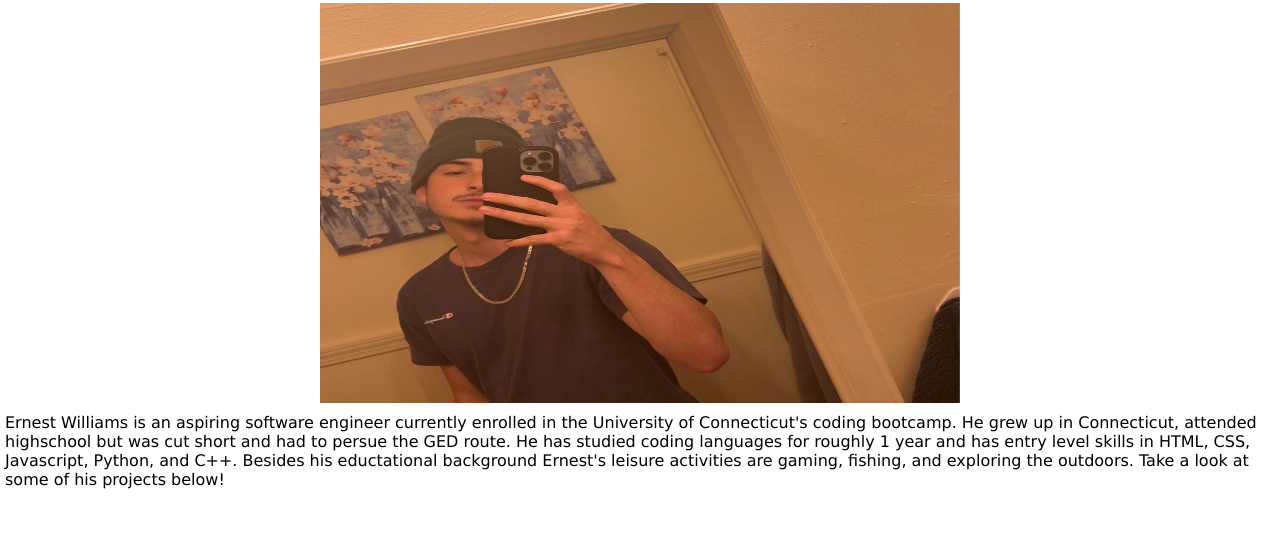
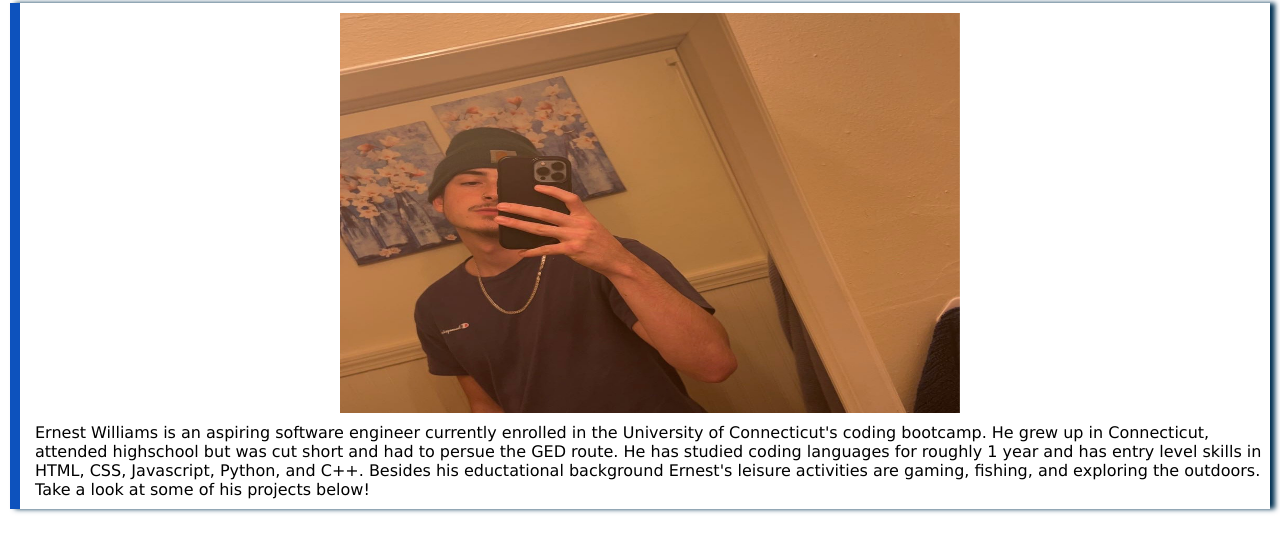
Before and after one commit to kiedae/Ernests-Project-Portfolio, a plain HTML site: page index.html in a window 1280 px wide. Shown: the part 55-606 px from the top of the page. Drawn offline with Linux system fonts and the light colour scheme.

Commit message:
added box shadow to about section, need to adjust the shadow since it will stay true for every single section more so was a test. Jazzed up the main substance of the article by adding a border line on the left side to emphasize that this is infact the main substance of the page.

```diff
--- a/assets/style.css
+++ b/assets/style.css
@@ -10,6 +10,16 @@
 :root {
     --turtclr: #00CED1;
 }
+
+/* creates a left boarder throughout the div bord */
+.bord {
+    border-left: 10px solid #0D52BD;
+    padding-left: 10px;
+    margin: 10px;
+    box-shadow: 5px 0px 5px 0px #003152;
+
+}
+
 
 /* Changes to header background color and text color */
 header {
@@ -48,6 +58,11 @@ nav a:hover {
     color: #333333;
 }
 
+.aboutbox {
+    display: flex;
+    flex-direction: column;
+}
+
 .headshot {
     height: 400px;
     width: 400px;
@@ -61,4 +76,6 @@ nav a:hover {
 .abouttext {
     display: flex;
     margin: 10px 5px;
+    /* easier to do media queries later on */
+    flex-wrap: wrap;
 }
--- a/index.html
+++ b/index.html
@@ -19,12 +19,15 @@
  </nav>
 </div>
 </header>
+
+<div class="bord">
 <section class="About">
+    <div class="aboutbox">
     <img src="./assets/headshot.JPG" class="headshot">
     <div class="abouttext">
     <p>Ernest Williams is an aspiring software engineer currently enrolled in the University of Connecticut's coding bootcamp. He grew up in Connecticut, attended highschool but was cut short and had to persue the GED route. He has studied coding languages for roughly 1 year and has entry level skills in HTML, CSS, Javascript, Python, and C++. Besides his eductational background Ernest's leisure activities are gaming, fishing, and exploring the outdoors. Take a look at some of his projects below!</p>
 </div>
-
+</div>
 
 
 
@@ -35,6 +38,20 @@
 
 
 
+<section class="Contact">
+<footer>
 
+
+
+
+
+</footer>
+
+
+</section>
+
+</div>
 </article>
+
+
 </main>
```
